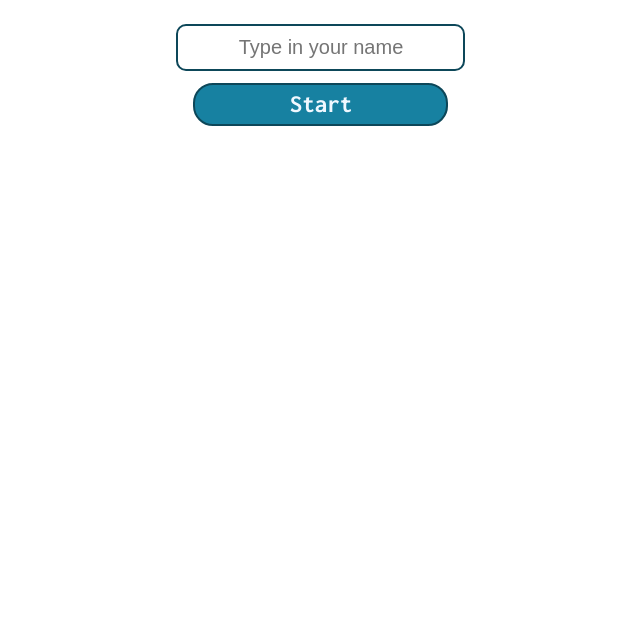
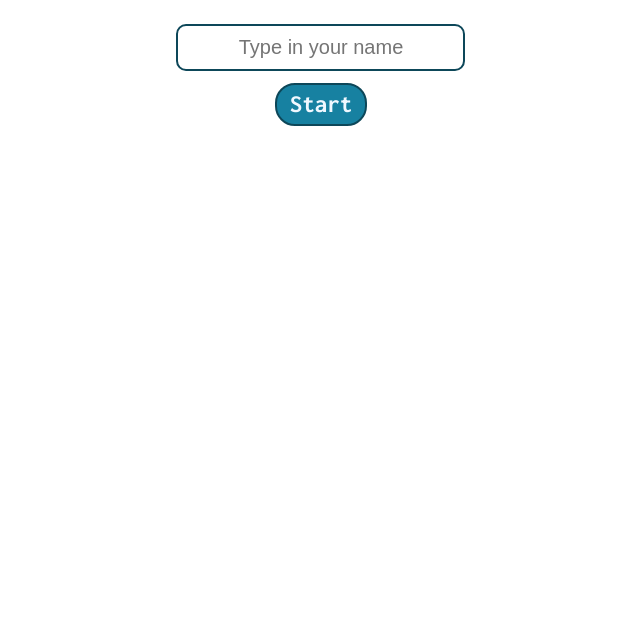
Before and after one commit to igorMSoares/rock-paper-scissors-OdinProj, a plain HTML site: page index.html in a window 1280 px wide. Shown: the part 166-800 px from the top of the page, without its empty margins (319-959 px from the left). Drawn offline with Linux system fonts and the light colour scheme.

Commit message:
Remove .button aspect-ration for firefox compatibility

```diff
--- a/public/css/style.css
+++ b/public/css/style.css
@@ -136,7 +136,6 @@ button {
   border: 0.125rem solid var(--button-blue-darker);
   border-radius: 1rem;
   padding: 0.25em 0.5em;
-  aspect-ratio: 6;
   background-color: var(--button-blue);
   color: aliceblue;
 }
```
